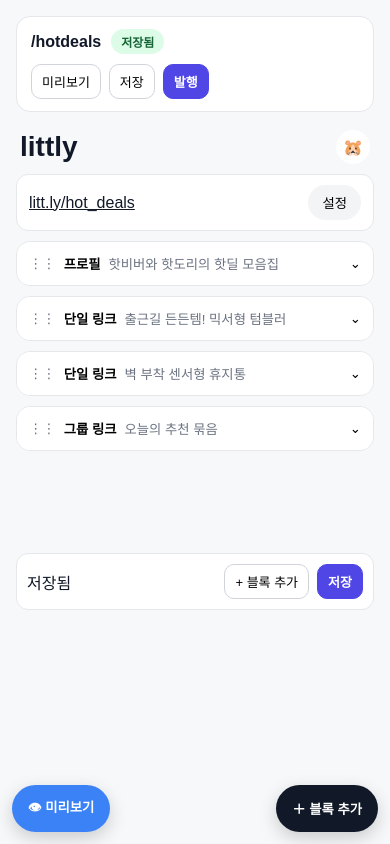
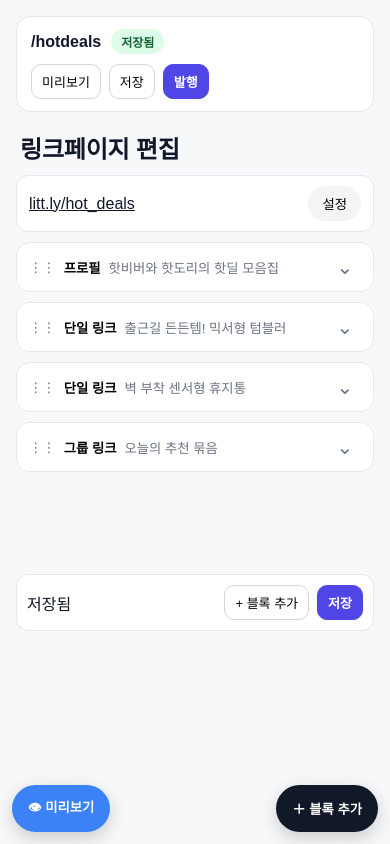
Before and after one commit to jinuksung/linkpage, a Next.js app in the folder web/: page /admin in a window 390 px wide. Built offline with nearby package versions, Linux system fonts and the light colour scheme; a web font is replaced by a local one.

Commit message:
fix(admin-mobile): remove littly mascot header and refine chevron alignment

```diff
--- a/web/src/app/admin/page.module.css
+++ b/web/src/app/admin/page.module.css
@@ -329,23 +329,15 @@
 
 .mobileHeader {
   display: flex;
-  justify-content: space-between;
+  justify-content: flex-start;
   align-items: center;
   padding: 6px 4px 10px;
 }
 
 .mobileBrand {
-  font-size: 28px;
-  font-weight: 900;
-}
-
-.mobileAvatar {
-  width: 34px;
-  height: 34px;
-  border-radius: 999px;
-  display: grid;
-  place-items: center;
-  background: #fff;
+  font-size: 24px;
+  font-weight: 800;
+  letter-spacing: -0.2px;
 }
 
 .mobileUrlBar {
@@ -384,7 +376,7 @@
   border: 0;
   background: #fff;
   display: grid;
-  grid-template-columns: auto auto 1fr auto;
+  grid-template-columns: auto auto 1fr 28px;
   gap: 8px;
   align-items: center;
   padding: 12px;
@@ -401,6 +393,17 @@
 
 .mobileDrag {
   color: #6b7280;
+}
+
+.mobileChevron {
+  display: inline-flex;
+  align-items: center;
+  justify-content: center;
+  width: 24px;
+  height: 24px;
+  font-size: 20px;
+  line-height: 1;
+  color: #64748b;
 }
 
 .mobileInlineForm {
--- a/web/src/app/admin/page.tsx
+++ b/web/src/app/admin/page.tsx
@@ -539,8 +539,7 @@ export default function AdminPage() {
 
       <div className={styles.mobileOnly}>
         <header className={styles.mobileHeader}>
-          <div className={styles.mobileBrand}>littly</div>
-          <div className={styles.mobileAvatar}>🐹</div>
+          <div className={styles.mobileBrand}>링크페이지 편집</div>
         </header>
 
         <div className={styles.mobileUrlBar}>
@@ -561,7 +560,7 @@ export default function AdminPage() {
                 <span className={styles.mobileDrag}>⋮⋮</span>
                 <strong>{b.type === "profile" ? "프로필" : b.type === "single" ? "단일 링크" : "그룹 링크"}</strong>
                 <em>{b.title}</em>
-                <span>⌄</span>
+                <span className={styles.mobileChevron}>{expandedSingleId === b.id ? "⌃" : "⌄"}</span>
               </button>
 
               {b.type === "single" && expandedSingleId === b.id ? (
```
